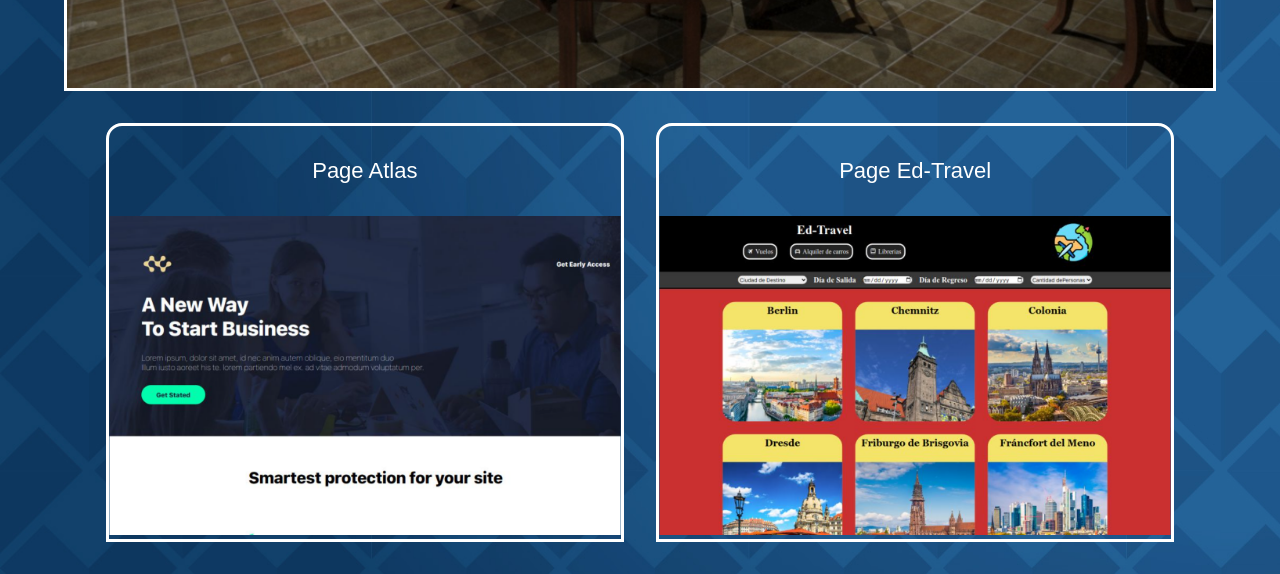
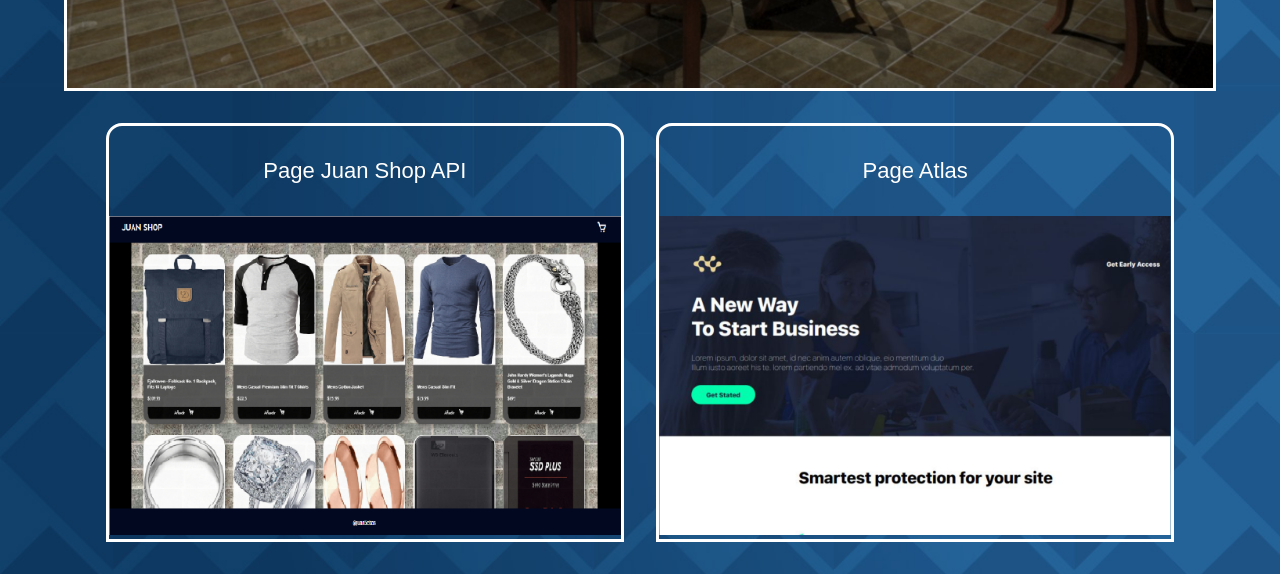
Before and after one commit to juanangel89/Portfolio, a plain HTML site: page Proyects.html in a window 1280 px wide. Shown: the part 840-1414 px from the top of the page. Drawn offline with nearby package versions, Linux system fonts and the light colour scheme.

Commit message:
subida JUANSHOP API

```diff
--- a/Proyects.html
+++ b/Proyects.html
@@ -28,6 +28,11 @@
           <img src="assets/vino.jpg" alt="" />
         </section>
         <section class="program">
+          <p>Page Juan Shop API</p>
+            <a href="https://shop-api-iota.vercel.app/index.html"
+              ><img src="assets/juanshop.png" alt=""/></a>
+        </section>
+        <section class="program">
           <p>Page Atlas</p>
             <a href="https://proyecto-atlas-ashy.vercel.app/"
               ><img src="assets/atlas.png" alt=""/></a>
```
Also changed, not shown: assets/juanshop.png (added).
